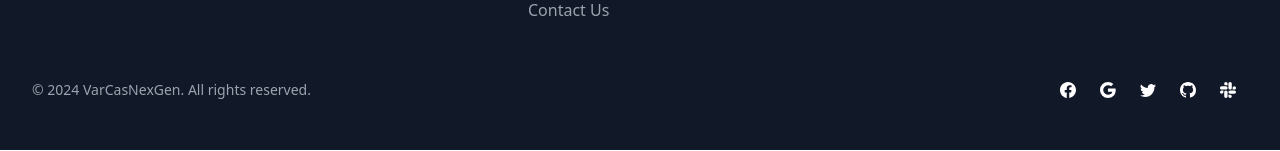
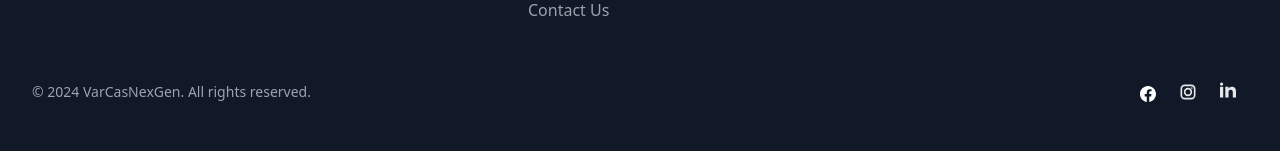
Before and after one commit to jain10gunjan/varcas_nextgen, a Next.js app: page / in a window 1280 px wide. Shown: the part 6999-7150 px from the top of the page. Built offline with nearby package versions, Linux system fonts and the light colour scheme.

Commit message:
Icons Set.

```diff
--- a/src/components/homepage/Footer.tsx
+++ b/src/components/homepage/Footer.tsx
@@ -130,7 +130,7 @@
             <div>
               <a
                 className="size-10 inline-flex justify-center items-center gap-x-2 text-sm font-semibold rounded-lg border border-transparent text-white hover:bg-white/10 disabled:opacity-50 disabled:pointer-events-none focus:outline-none focus:ring-1 focus:ring-gray-600"
-                href="#"
+                href="https://www.facebook.com/varcasnexgen"
               >
                 <svg
                   className="flex-shrink-0 size-4"
@@ -143,64 +143,48 @@
                   <path d="M16 8.049c0-4.446-3.582-8.05-8-8.05C3.58 0-.002 3.603-.002 8.05c0 4.017 2.926 7.347 6.75 7.951v-5.625h-2.03V8.05H6.75V6.275c0-2.017 1.195-3.131 3.022-3.131.876 0 1.791.157 1.791.157v1.98h-1.009c-.993 0-1.303.621-1.303 1.258v1.51h2.218l-.354 2.326H9.25V16c3.824-.604 6.75-3.934 6.75-7.951z" />
                 </svg>
               </a>
+
               <a
                 className="size-10 inline-flex justify-center items-center gap-x-2 text-sm font-semibold rounded-lg border border-transparent text-white hover:bg-white/10 disabled:opacity-50 disabled:pointer-events-none focus:outline-none focus:ring-1 focus:ring-gray-600"
-                href="#"
+                href="https://www.instagram.com/varcas_nexgen"
               >
                 <svg
-                  className="flex-shrink-0 size-4"
+                  className="w-5 h-5 text-gray-200  "
+                  aria-hidden="true"
                   xmlns="http://www.w3.org/2000/svg"
-                  width="16"
-                  height="16"
-                  fill="currentColor"
-                  viewBox="0 0 16 16"
+                  width="24"
+                  height="24"
+                  fill="none"
+                  viewBox="0 0 24 24"
                 >
-                  <path d="M15.545 6.558a9.42 9.42 0 0 1 .139 1.626c0 2.434-.87 4.492-2.384 5.885h.002C11.978 15.292 10.158 16 8 16A8 8 0 1 1 8 0a7.689 7.689 0 0 1 5.352 2.082l-2.284 2.284A4.347 4.347 0 0 0 8 3.166c-2.087 0-3.86 1.408-4.492 3.304a4.792 4.792 0 0 0 0 3.063h.003c.635 1.893 2.405 3.301 4.492 3.301 1.078 0 2.004-.276 2.722-.764h-.003a3.702 3.702 0 0 0 1.599-2.431H8v-3.08h7.545z" />
+                  <path
+                    fill="currentColor"
+                    fill-rule="evenodd"
+                    d="M3 8a5 5 0 0 1 5-5h8a5 5 0 0 1 5 5v8a5 5 0 0 1-5 5H8a5 5 0 0 1-5-5V8Zm5-3a3 3 0 0 0-3 3v8a3 3 0 0 0 3 3h8a3 3 0 0 0 3-3V8a3 3 0 0 0-3-3H8Zm7.597 2.214a1 1 0 0 1 1-1h.01a1 1 0 1 1 0 2h-.01a1 1 0 0 1-1-1ZM12 9a3 3 0 1 0 0 6 3 3 0 0 0 0-6Zm-5 3a5 5 0 1 1 10 0 5 5 0 0 1-10 0Z"
+                    clip-rule="evenodd"
+                  />
                 </svg>
               </a>
+
               <a
                 className="size-10 inline-flex justify-center items-center gap-x-2 text-sm font-semibold rounded-lg border border-transparent text-white hover:bg-white/10 disabled:opacity-50 disabled:pointer-events-none focus:outline-none focus:ring-1 focus:ring-gray-600"
-                href="#"
+                href="https://in.linkedin.com/company/varcasnexgen"
               >
                 <svg
-                  className="flex-shrink-0 size-4"
+                  className="w-6 h-6 text-gray-200  "
+                  aria-hidden="true"
                   xmlns="http://www.w3.org/2000/svg"
-                  width="16"
-                  height="16"
+                  width="24"
+                  height="24"
                   fill="currentColor"
-                  viewBox="0 0 16 16"
+                  viewBox="0 0 24 24"
                 >
-                  <path d="M5.026 15c6.038 0 9.341-5.003 9.341-9.334 0-.14 0-.282-.006-.422A6.685 6.685 0 0 0 16 3.542a6.658 6.658 0 0 1-1.889.518 3.301 3.301 0 0 0 1.447-1.817 6.533 6.533 0 0 1-2.087.793A3.286 3.286 0 0 0 7.875 6.03a9.325 9.325 0 0 1-6.767-3.429 3.289 3.289 0 0 0 1.018 4.382A3.323 3.323 0 0 1 .64 6.575v.045a3.288 3.288 0 0 0 2.632 3.218 3.203 3.203 0 0 1-.865.115 3.23 3.23 0 0 1-.614-.057 3.283 3.283 0 0 0 3.067 2.277A6.588 6.588 0 0 1 .78 13.58a6.32 6.32 0 0 1-.78-.045A9.344 9.344 0 0 0 5.026 15z" />
-                </svg>
-              </a>
-              <a
-                className="size-10 inline-flex justify-center items-center gap-x-2 text-sm font-semibold rounded-lg border border-transparent text-white hover:bg-white/10 disabled:opacity-50 disabled:pointer-events-none focus:outline-none focus:ring-1 focus:ring-gray-600"
-                href="#"
-              >
-                <svg
-                  className="flex-shrink-0 size-4"
-                  xmlns="http://www.w3.org/2000/svg"
-                  width="16"
-                  height="16"
-                  fill="currentColor"
-                  viewBox="0 0 16 16"
-                >
-                  <path d="M8 0C3.58 0 0 3.58 0 8c0 3.54 2.29 6.53 5.47 7.59.4.07.55-.17.55-.38 0-.19-.01-.82-.01-1.49-2.01.37-2.53-.49-2.69-.94-.09-.23-.48-.94-.82-1.13-.28-.15-.68-.52-.01-.53.63-.01 1.08.58 1.23.82.72 1.21 1.87.87 2.33.66.07-.52.28-.87.51-1.07-1.78-.2-3.64-.89-3.64-3.95 0-.87.31-1.59.82-2.15-.08-.2-.36-1.02.08-2.12 0 0 .67-.21 2.2.82.64-.18 1.32-.27 2-.27.68 0 1.36.09 2 .27 1.53-1.04 2.2-.82 2.2-.82.44 1.1.16 1.92.08 2.12.51.56.82 1.27.82 2.15 0 3.07-1.87 3.75-3.65 3.95.29.25.54.73.54 1.48 0 1.07-.01 1.93-.01 2.2 0 .21.15.46.55.38A8.012 8.012 0 0 0 16 8c0-4.42-3.58-8-8-8z" />
-                </svg>
-              </a>
-              <a
-                className="size-10 inline-flex justify-center items-center gap-x-2 text-sm font-semibold rounded-lg border border-transparent text-white hover:bg-white/10 disabled:opacity-50 disabled:pointer-events-none focus:outline-none focus:ring-1 focus:ring-gray-600"
-                href="#"
-              >
-                <svg
-                  className="flex-shrink-0 size-4"
-                  xmlns="http://www.w3.org/2000/svg"
-                  width="16"
-                  height="16"
-                  fill="currentColor"
-                  viewBox="0 0 16 16"
-                >
-                  <path d="M3.362 10.11c0 .926-.756 1.681-1.681 1.681S0 11.036 0 10.111C0 9.186.756 8.43 1.68 8.43h1.682v1.68zm.846 0c0-.924.756-1.68 1.681-1.68s1.681.756 1.681 1.68v4.21c0 .924-.756 1.68-1.68 1.68a1.685 1.685 0 0 1-1.682-1.68v-4.21zM5.89 3.362c-.926 0-1.682-.756-1.682-1.681S4.964 0 5.89 0s1.68.756 1.68 1.68v1.682H5.89zm0 .846c.924 0 1.68.756 1.68 1.681S6.814 7.57 5.89 7.57H1.68C.757 7.57 0 6.814 0 5.89c0-.926.756-1.682 1.68-1.682h4.21zm6.749 1.682c0-.926.755-1.682 1.68-1.682.925 0 1.681.756 1.681 1.681s-.756 1.681-1.68 1.681h-1.681V5.89zm-.848 0c0 .924-.755 1.68-1.68 1.68A1.685 1.685 0 0 1 8.43 5.89V1.68C8.43.757 9.186 0 10.11 0c.926 0 1.681.756 1.681 1.68v4.21zm-1.681 6.748c.926 0 1.682.756 1.682 1.681S11.036 16 10.11 16s-1.681-.756-1.681-1.68v-1.682h1.68zm0-.847c-.924 0-1.68-.755-1.68-1.68 0-.925.756-1.681 1.68-1.681h4.21c.924 0 1.68.756 1.68 1.68 0 .926-.756 1.681-1.68 1.681h-4.21z" />
+                  <path
+                    fill-rule="evenodd"
+                    d="M12.51 8.796v1.697a3.738 3.738 0 0 1 3.288-1.684c3.455 0 4.202 2.16 4.202 4.97V19.5h-3.2v-5.072c0-1.21-.244-2.766-2.128-2.766-1.827 0-2.139 1.317-2.139 2.676V19.5h-3.19V8.796h3.168ZM7.2 6.106a1.61 1.61 0 0 1-.988 1.483 1.595 1.595 0 0 1-1.743-.348A1.607 1.607 0 0 1 5.6 4.5a1.601 1.601 0 0 1 1.6 1.606Z"
+                    clip-rule="evenodd"
+                  />
+                  <path d="M7.2 8.809H4V19.5h3.2V8.809Z" />
                 </svg>
               </a>
             </div>
```
